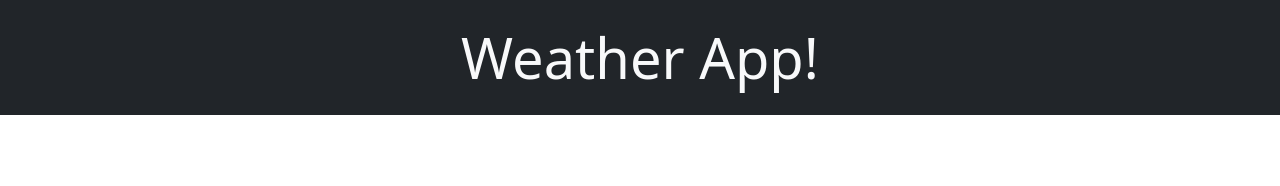
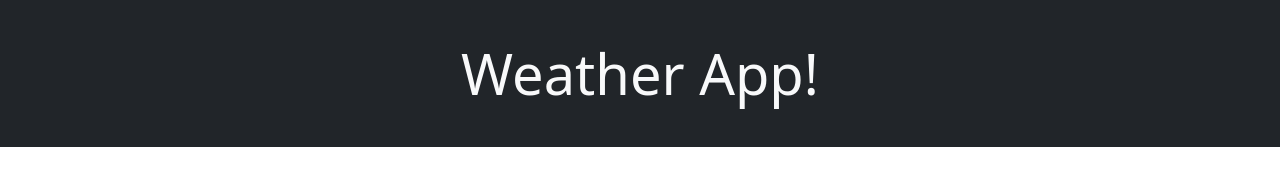
Before and after one commit to sg0703/Weather-React-Update, a plain HTML site: page public/index.html in a window 1280 px wide. Drawn offline with nearby package versions, Linux system fonts and the light colour scheme.

Commit message:
Building components

```diff
--- a/public/index.html
+++ b/public/index.html
@@ -11,7 +11,7 @@
   </head>
 
   <div class="jumbotron bg-dark text-light p-4 d-flex justify-content-center">
-    <h1 class="col-md-12 display-4 d-flex justify-content-center p-0 m-0">Weather App!</h1>
+    <h1 class="col-md-12 display-4 d-flex justify-content-center p-3 m-0">Weather App!</h1>
 </div>
   <body>
     <noscript>You need to enable JavaScript to run this app.</noscript>
--- a/src/components/SearchBar.js
+++ b/src/components/SearchBar.js
@@ -2,7 +2,6 @@ import React from 'react';
 
 const SearchBar = () => {
     return(
-        <div className="col-md-3">
             <div className="card">
                 <h5 className="card-header bg-dark text-light">What's the weather in...</h5>
                 <div className="card-body">
@@ -22,7 +21,6 @@ const SearchBar = () => {
 
                 </div>
             </div>
-        </div>
     );
 }
 
```
Also changed, not shown: src/components/App.js (+6 -1 lines).
